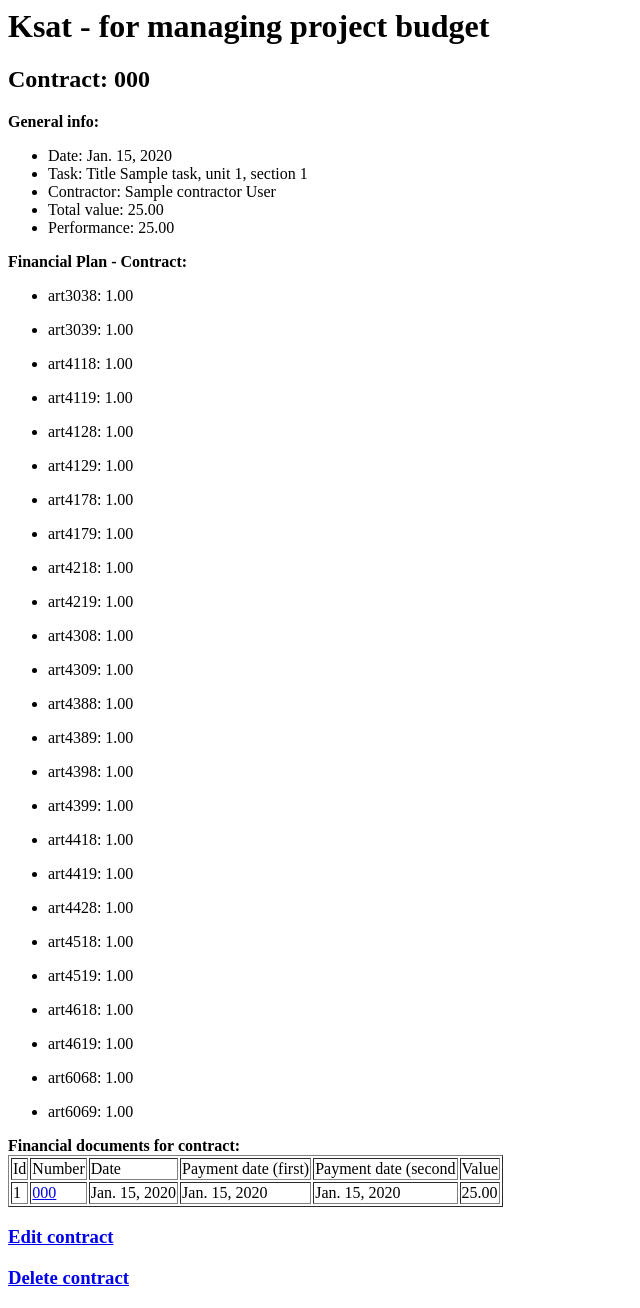
After one commit to KatBotkowska/ksat, a Django app: template budget/templates/budget/contract.html in a window 1280 px wide. The commit adds this page. Shown: the whole page, without its empty margins (0-640 px from the left). Run offline with Django 3.2, Linux system fonts and the light colour scheme; the template is opened without the code that fills it: values that come from a table or form of the project are taken from there, others are empty; tables that the repository leaves empty hold one stand-in row (values such as "Sample post").

Commit message:
contracts view and contract details view done

```diff
--- a/budget/models.py
+++ b/budget/models.py
@@ -225,7 +225,7 @@ class FinancialDocument(Articles):
     payment_date2 = models.DateField(blank=True, null=True)
 
     def get_absolute_url(self):
-        return reverse('budget:fd_details', kwargs={'fd_id': self.pk})
+        return reverse('budget:doc_details', kwargs={'fd_id': self.pk})
 
     class Meta:
         default_related_name = 'fds'
--- /dev/null
+++ b/budget/templates/budget/contract.html
@@ -0,0 +1,62 @@
+{% extends 'base.html' %}
+{% block header %}
+    <title>Contract {{ contract.number }}</title>
+{% endblock %}
+{% block content %}
+    {{ block.super }}
+    <h2>Contract: {{ contract.number }}</h2>
+    <div><b>General info:</b>
+        <ul>
+            <li>Date: {{ contract.date }}</li>
+            <li>Task: {{ contract.task }}</li>
+            <li>Contractor: {{ contract.contractor }}</li>
+            <li>Total value: {{ contract.value }}</li>
+            <li>Performance: {{ contract.contract_performance }}</li>
+        </ul>
+    </div>
+    <div>
+        <b>Financial Plan - Contract:</b>
+        {% for article in contract.articles_val.items %}
+            <ul>
+                {% if article.1 is not None and article.1  > 0.00%}
+                    <li>{{ article.0 }}: {{ article.1 }}</li>
+                {% endif %}
+            </ul>
+        {% endfor %}
+
+    </div>
+    <div>
+        <b>Financial documents for contract:</b>
+        <table border="bold">
+            <thead>
+            <tr>
+                <td>Id</td>
+                <td>Number</td>
+                <td>Date</td>
+                <td>Payment date (first)</td>
+                <td>Payment date (second</td>
+                <td>Value</td>
+            </tr>
+            </thead>
+            <tbody>
+            {% for fd in contract.fds.all %}
+                <tr>
+                    <td>{{ forloop.counter }}</td>
+                    <td><a href="{{ fd.get_absolute_url }}">{{ fd.number }}</a></td>
+                    <td>{{ fd.date }}</td>
+                    <td>{{ fd.payment_date1 }}</td>
+                    <td>{{ fd.payment_date2 }} </td>
+                    <td>{{ fd.value }}</td>
+                </tr>
+            {% empty %} No financial documents for contract
+            {% endfor %}
+            </tbody>
+        </table>
+
+
+    </div>
+    <h3><a href="{% url 'budget:edit_contract' contract.id %}">Edit contract</a></h3>
+    <h3><a href="{% url 'budget:delete_contract' contract.id %}">Delete contract</a></h3>
+
+
+{% endblock %}
--- a/budget/templates/budget/delete_task.html
+++ b/budget/templates/budget/delete_task.html
@@ -10,5 +10,6 @@
         <p>Are you sure you want to delete task: {{ task.title }}</p>
         <div><input type="submit" value="Delete"></div>
     </form>
+    <a href="{% url 'budget:task_details' task.id %}"><button type="submit">No, just kidding!</button></a>
 
 {% endblock %}
--- a/budget/urls.py
+++ b/budget/urls.py
@@ -12,4 +12,17 @@ urlpatterns = [
     path('delete_task/<int:task_id>', views.DeleteTaskView.as_view(), name='delete_task'),
     path('contracts/', views.ContractsView.as_view(), name='contracts'),
     path('contract/<int:contract_id>', views.ContractDetailsView.as_view(), name='contract_details'),
+    path('add_contract/', views.AddContractView.as_view(), name='add_contract'),
+    path('edit_contract/<int:contract_id>', views.EditContractView.as_view(), name='edit_contract'),
+    path('delete_contract/<int:contract_id>', views.DeleteContractView.as_view(), name='delete_contract'),
+    path('contractors/', views.ContractorView.as_view(), name='contractors'),
+    path('contractor/<int:contractor_id>', views.ContractorDetailsView.as_view(), name='contractor_details'),
+    path('add_contractor/', views.AddContractorView.as_view(), name='add_contractor'),
+    path('edit_contractor/<int:contractor_id>', views.EditContractorView.as_view(), name='edit_contractor'),
+    path('delete_contractor/<int:contractor_id>', views.DeleteContractorView.as_view(), name='delete_contractor'),
+    path('documents/', views.FinancialDocView.as_view(), name='docs'),
+    path('document/<int:fd_id>', views.FinancialDocDetailsView.as_view(), name='doc_details'),
+    path('add_document/', views.AddFinancialDocView.as_view(), name='add_doc'),
+    path('edit_document/<int:fd_id>', views.EditFinancialDocView.as_view(), name='edit_doc'),
+    path('delete_document/<int:fd_id>', views.DeleteFinancialDocView.as_view(), name='delete_doc'),
 ]
```
Also changed, not shown: budget/templates/budget/contracts.html (added, +37 -0 lines), budget/views.py (+54 -2 lines).
